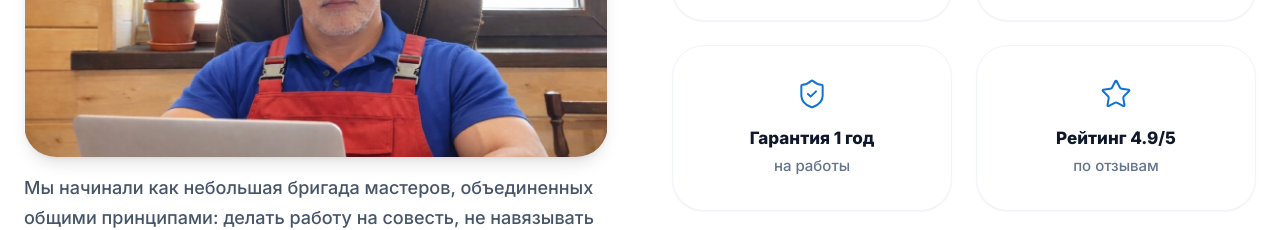
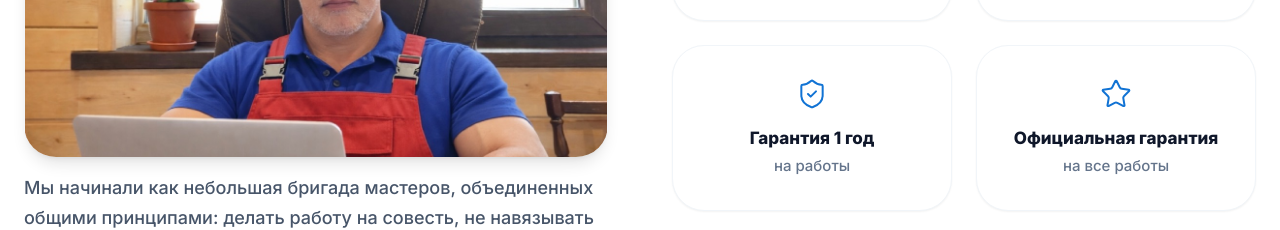
Before and after one commit to amanas1/mana-santehnika, a React (Vite) app: page /about in a window 1280 px wide. Shown: the part 920-1150 px from the top of the page. Built offline with nearby package versions, Linux system fonts and the light colour scheme; the HTML template or start-up script is replaced by a standard one.

Commit message:
ui: remove explicit '4.9/5' rating claims and replace with '1 год гарантии' and 'отличный сервис'

```diff
--- a/src/components/Hero.tsx
+++ b/src/components/Hero.tsx
@@ -49,7 +49,7 @@ const Hero = () => {
             { value: "1000+", label: "Довольных клиентов" },
             { value: "10+", label: "Лет опыта" },
             { value: "24/7", label: "Срочный выезд" },
-            { value: "4.9", label: "Средний рейтинг" },
+            { value: "1 год", label: "Официальная гарантия" },
           ].map((stat) => (
             <div key={stat.label} className="bg-white/10 backdrop-blur-md border border-white/10 rounded-2xl p-6 text-center shadow-xl hover:-translate-y-1 transition-transform duration-300">
               <div className="text-3xl md:text-4xl font-extrabold text-white mb-1 group-hover:scale-110 transition-transform">
--- a/src/pages/About.tsx
+++ b/src/pages/About.tsx
@@ -72,8 +72,8 @@ const About = () => {
               </div>
               <div className="bg-white p-8 rounded-[2rem] shadow-sm border border-slate-100 flex flex-col items-center justify-center text-center">
                 <Star size={32} strokeWidth={1.5} className="text-[#1173D4] mb-4" />
-                <span className="text-[17px] font-extrabold text-slate-900 block mb-1">Рейтинг 4.9/5</span>
-                <span className="text-[15px] text-slate-500 font-medium">по отзывам</span>
+                <span className="text-[17px] font-extrabold text-slate-900 block mb-1">Официальная гарантия</span>
+                <span className="text-[15px] text-slate-500 font-medium">на все работы</span>
               </div>
             </div>
 
--- a/src/pages/Contacts.tsx
+++ b/src/pages/Contacts.tsx
@@ -147,8 +147,8 @@ const Contacts = () => {
           </div>
           <div className="bg-white p-6 rounded-[2rem] shadow-sm border border-gray-100 flex flex-col items-center text-center">
             <Star size={28} strokeWidth={1.5} className="text-amber-500 mb-3" />
-            <span className="font-extrabold text-gray-900 text-[15px] mb-1">Рейтинг 4.9/5</span>
-            <span className="text-[13px] text-gray-500 font-medium">По отзывам клиентов</span>
+            <span className="font-extrabold text-gray-900 text-[15px] mb-1">Официальная гарантия</span>
+            <span className="text-[13px] text-gray-500 font-medium text-center leading-tight">На все работы</span>
           </div>
           <div className="bg-white p-6 rounded-[2rem] shadow-sm border border-gray-100 flex flex-col items-center text-center">
             <PhoneCall size={28} strokeWidth={1.5} className="text-[#1173D4] mb-3" />
--- a/src/pages/Index.tsx
+++ b/src/pages/Index.tsx
@@ -68,7 +68,7 @@ const Index = () => {
               { value: "1000+", label: "клиентов" },
               { value: "10 лет", label: "на рынке" },
               { value: "24/7", label: "работаем" },
-              { value: "4.9/5", label: "рейтинг" },
+              { value: "1 год", label: "гарантии" },
             ].map((stat) => (
               <div key={stat.label} className="bg-white/10 backdrop-blur-md border border-white/10 rounded-2xl p-6 text-center text-white">
                 <div className="text-3xl font-extrabold mb-1">{stat.value}</div>
--- a/src/pages/Reviews.tsx
+++ b/src/pages/Reviews.tsx
@@ -68,8 +68,8 @@ const Reviews = () => {
   return (
     <div className="min-h-screen bg-gray-50/50 flex flex-col pt-16 md:pt-20">
       <SEO
-        title="Отзывы о сантехнике в Алматы — Рейтинг 4.9/5 | Мастер Манас"
-        description="Реальные отзывы о работе сантехника Мастер Манас в Алматы. Рейтинг 4.9/5 по отзывам 127+ клиентов. Надежный мастер с гарантией 12 месяцев."
+        title="Отзывы о сантехнике в Алматы | Мастер Манас"
+        description="Реальные отзывы о работе сантехника Мастер Манас в Алматы. Надежный мастер с гарантией качества до 12 месяцев."
         keywords="отзывы сантехник алматы, мастер сантехник алматы отзывы, надежный сантехник алматы"
         canonical="https://mana.kz/reviews"
         ogImage="/images/services/master-working.jpg"
@@ -90,7 +90,7 @@ const Reviews = () => {
                   <Star key={i} size={24} className="fill-amber-400 text-amber-400" />
                 ))}
               </div>
-              <span className="font-extrabold text-2xl">4.9 / 5</span>
+              <span className="font-extrabold text-2xl">Отличный сервис</span>
             </div>
           </div>
           <p className="text-xl opacity-90 leading-relaxed max-w-2xl mx-auto">
```
